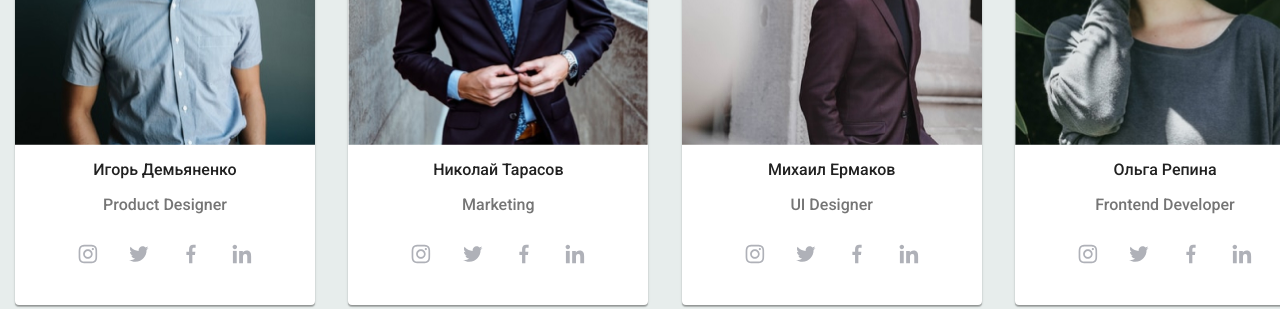
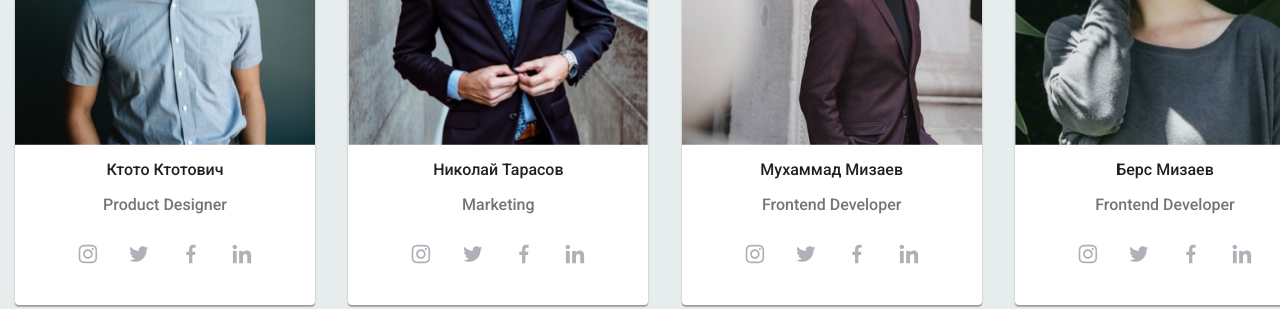
Before and after one commit to MBersPro/apphouse-site, a React (Create React App) app: page / in a window 1280 px wide. Shown: the part 2855-3164 px from the top of the page. Built offline with nearby package versions, Linux system fonts and the light colour scheme.

Commit message:
Doneeeee

```diff
--- a/src/components/pages/main/ourteam/OurTeam.js
+++ b/src/components/pages/main/ourteam/OurTeam.js
@@ -21,7 +21,7 @@ const OurTeam = () => {
                 <img className={styles.imgMember} src={Igor} alt="Igor" />
               </div>
               <div className={styles.divH3P}>
-                <h3 className={styles.H3ourTeam}>Игорь Демьяненко</h3>
+                <h3 className={styles.H3ourTeam}>Ктото Ктотович</h3>
                 <p className={styles.descriptionTeam}>Product Designer</p>
               </div>
               <div className={styles.IconSvg}>
@@ -71,8 +71,8 @@ const OurTeam = () => {
                 <img className={styles.imgMember} src={Misha} alt="Misha" />
               </div>
               <div className={styles.divH3P}>
-                <h3 className={styles.H3ourTeam}>Михаил Ермаков</h3>
-                <p className={styles.descriptionTeam}>UI Designer</p>
+                <h3 className={styles.H3ourTeam}>Мухаммад Мизаев</h3>
+                <p className={styles.descriptionTeam}>Frontend Developer</p>
               </div>
               <div className={styles.IconSvg}>
                 <Link to="" className={styles.linkIcon}>
@@ -96,7 +96,7 @@ const OurTeam = () => {
                 <img className={styles.imgMember} src={Olga} alt="Olga" />
               </div>
               <div className={styles.divH3P}>
-                <h3 className={styles.H3ourTeam}>Ольга Репина</h3>
+                <h3 className={styles.H3ourTeam}>Берс Мизаев</h3>
                 <p className={styles.descriptionTeam}>Frontend Developer</p>
               </div>
               <div className={styles.IconSvg}>
```
